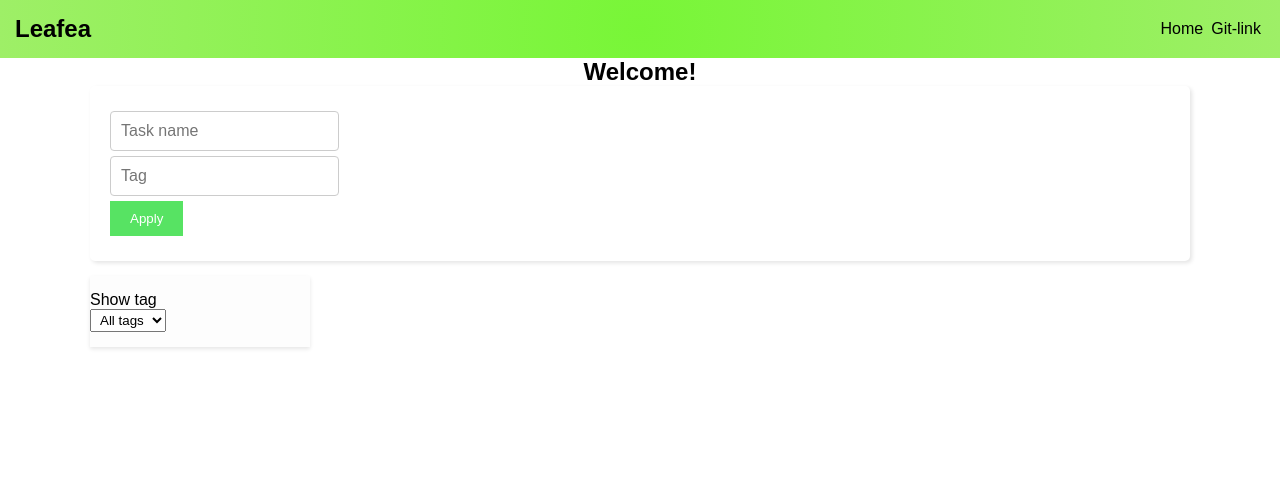
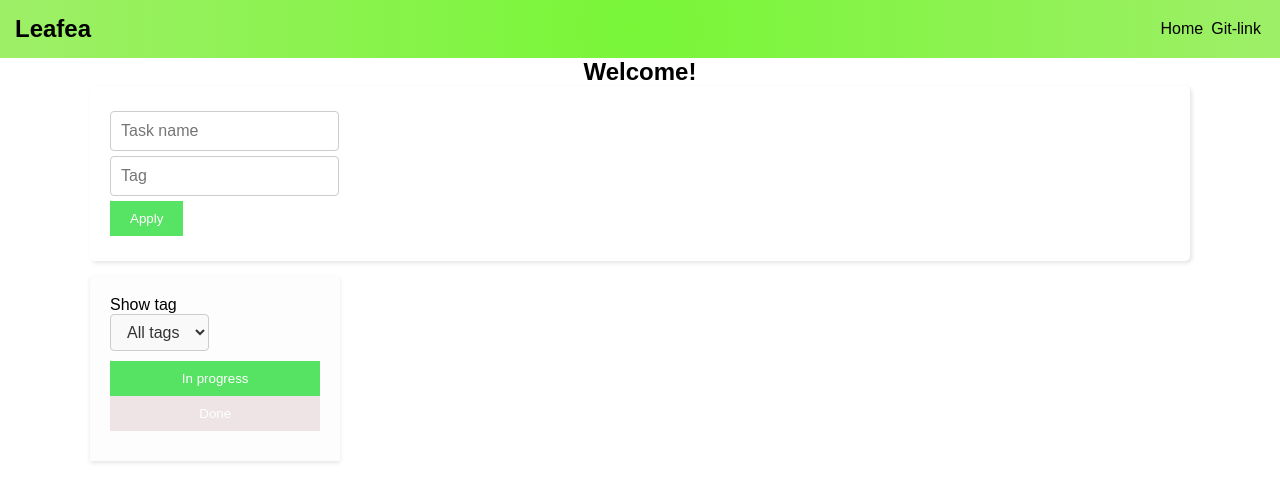
Before and after one commit to leafeea/To-do-list-react, a React (Vite) app: page / in a window 1280 px wide. Shown: the top 502 px of the page. Built offline with nearby package versions, Linux system fonts and the light colour scheme.

Commit message:
filter and sort by

```diff
--- a/src/components/button/button.module.css
+++ b/src/components/button/button.module.css
@@ -8,7 +8,7 @@
 }
 
 .button:hover {
-    background: var(--button-hover-bg, rgba(50, 221, 65, 0.82));
+    background: var(--button-hover-bg, rgba(50, 221, 65, 0.68));
 }
 
 .delete {
@@ -16,3 +16,8 @@
     --button-hover-bg: rgba(221, 50, 76, 0.62);
     margin: 0 5px;
 }
+
+.inactive {
+    --button-bg: rgba(236, 224, 226, 0.82);
+    --button-hover-bg: rgba(216, 204, 206, 0.82);
+}
--- a/src/pages/homePage/homePage.jsx
+++ b/src/pages/homePage/homePage.jsx
@@ -4,6 +4,7 @@ import classes from './homePage.module.css'
 import {ToDoForm} from "../../components/ToDoForm/ToDoForm.jsx";
 import {TasksContext} from "../../App.jsx";
 import {Task} from "../../components/task/task.jsx";
+import {Button} from "../../components/button/button.jsx";
 
 export const HomePage = () => {
 
@@ -11,17 +12,45 @@ export const HomePage = () => {
     const [tags, setTags] = React.useState([]);
     const [filteredTasks, setFilteredTasks] = React.useState(tasks);
 
+    const [activeButton, setActiveButton] = React.useState('inProgress');
+    const [activeTag, setActiveTag] = React.useState("");
+
+    const handleButtonClick = (buttonType) => {
+        setActiveButton(buttonType);
+        let currentTasks = tasks;
+
+        if(activeTag !== '') currentTasks = tasks.filter(task => task.tag === activeTag);
+
+        if (buttonType === 'inProgress') {
+            currentTasks = currentTasks.filter(item => !item.isComplete);
+        } else if (buttonType === 'done') {
+            currentTasks = currentTasks.filter(item => item.isComplete);
+        }
+
+        setFilteredTasks(currentTasks);
+    };
+
+    // Устанавливаем уникальные теги и изначальный список задач
     React.useEffect(() => {
         const uniqueTags = [...new Set(tasks.map(task => task.tag))];
         setTags(uniqueTags);
-        setFilteredTasks(tasks);
+        handleButtonClick(activeButton); // Фильтрация на основе текущей активной кнопки
     }, [tasks]);
 
     const filterByTag = (tag) => {
+        setActiveTag(tag)
+        let currentTasks = tasks;
+
+        if (activeButton === 'inProgress') {
+            currentTasks = tasks.filter(item => !item.isComplete);
+        } else if (activeButton === 'done') {
+            currentTasks = tasks.filter(item => item.isComplete);
+        }
+
         if (tag === "") {
-            setFilteredTasks(tasks);
+            setFilteredTasks(currentTasks); // Показать все задачи в соответствии с выбранным статусом
         } else {
-            const sortedTasks = tasks.filter(task => task.tag === tag);
+            const sortedTasks = currentTasks.filter(task => task.tag === tag);
             setFilteredTasks(sortedTasks);
         }
     };
@@ -42,10 +71,25 @@ export const HomePage = () => {
                                 ))}
                             </select>
                         </div>
+                        <div className={classes.navigationByType}>
+                            <Button
+                                type={activeButton === 'inProgress' ? 'active' : 'inactive'}
+                                onClick={() => handleButtonClick('inProgress')}
+                            >
+                                In progress
+                            </Button>
+                            <Button
+                                type={activeButton === 'done' ? 'active' : 'inactive'}
+                                onClick={() => handleButtonClick('done')}
+                            >
+                                Done
+                            </Button>
+                        </div>
                     </div>
                     <div className={`${classes.toDoListRow} ${classes.list}`}>
                         {filteredTasks.map((task, index) => (
-                            <Task key={index} id={task.id} title={task.title} tag={task.tag} isComplete={task.isComplete} />
+                            <Task key={index} id={task.id} title={task.title} tag={task.tag}
+                                  isComplete={task.isComplete}/>
                         ))}
                     </div>
                 </div>
--- a/src/pages/homePage/homePage.module.css
+++ b/src/pages/homePage/homePage.module.css
@@ -11,7 +11,8 @@
 .toDoListRow.selectRow{
     flex: 0.2;
     background: #fdfdfd;
-    padding: 15px 0;
+    padding: 20px;
+    margin-right: 8px;
     box-shadow: 0 2px 4px rgba(0, 0, 0, 0.1);
     align-self: flex-start; /* Принудительно оставить высоту минимальной */
     height: auto; /* Сохраняет авто высоту по контенту */
@@ -22,5 +23,19 @@
 }
 
 .selectTag{
-    padding: 2px 5px;
+    padding: 8px 12px;
+    border: 1px solid #ccc;
+    border-radius: 4px;
+    background-color: #f9f9f9;
+    color: #333;
+    font-size: 16px;
+    outline: none;
+    transition: all 0.3s ease;
+    cursor: pointer;
 }
+
+.navigationByType{
+    display: flex;
+    flex-direction: column;
+    margin: 10px 0;
+}
```
